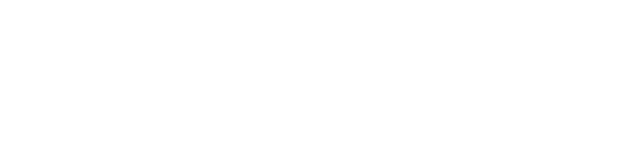
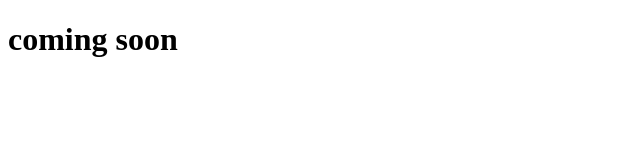
Before and after one commit to hyoh/hyoh.github.io, a plain HTML site: page index.html in a window 1280 px wide. Shown: the whole page, without its empty margins (0-640 px from the left). Drawn offline with Linux system fonts and the light colour scheme.

Commit message:
Update index.html

```diff
--- a/index.html
+++ b/index.html
@@ -3,4 +3,7 @@
 <head>
 <title>Hike Your Own Hike</title>
 </head>
+<body>
+<h1>coming soon</h1>
+</body>
 </html>
```
